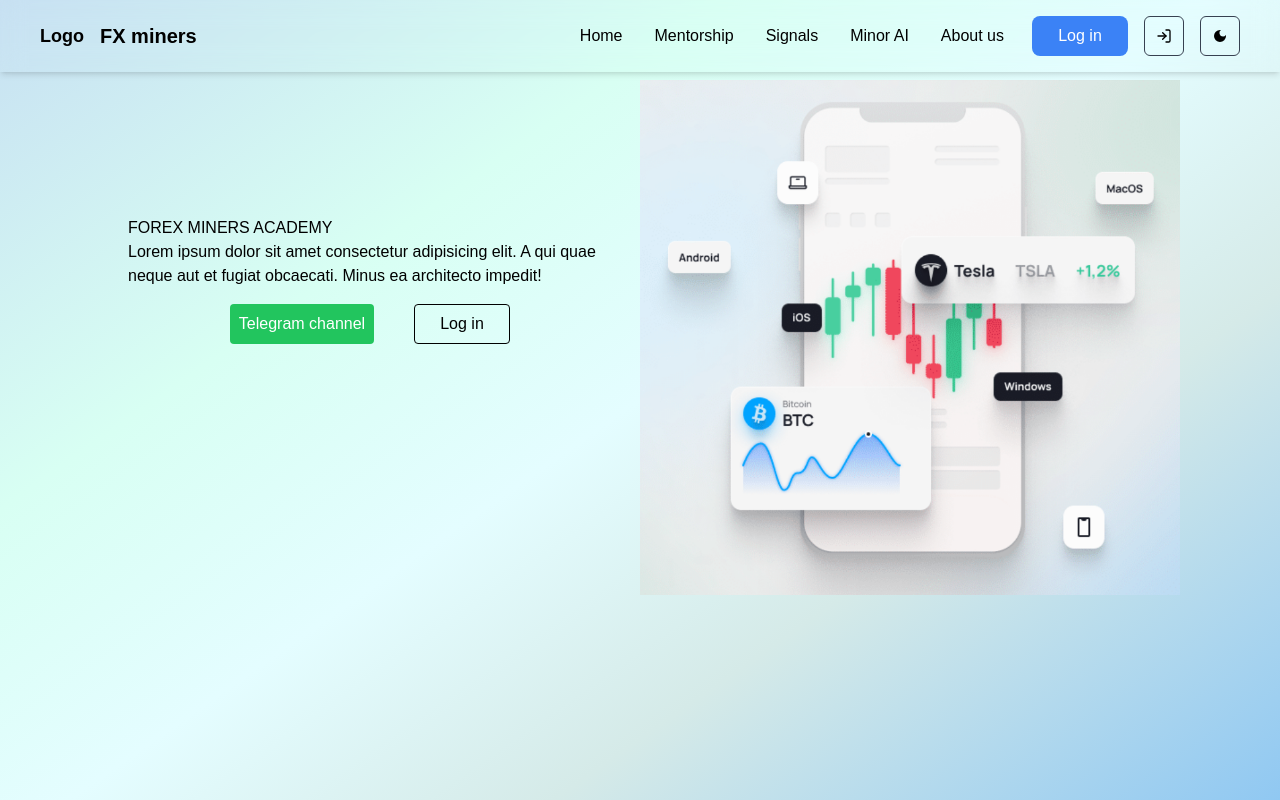
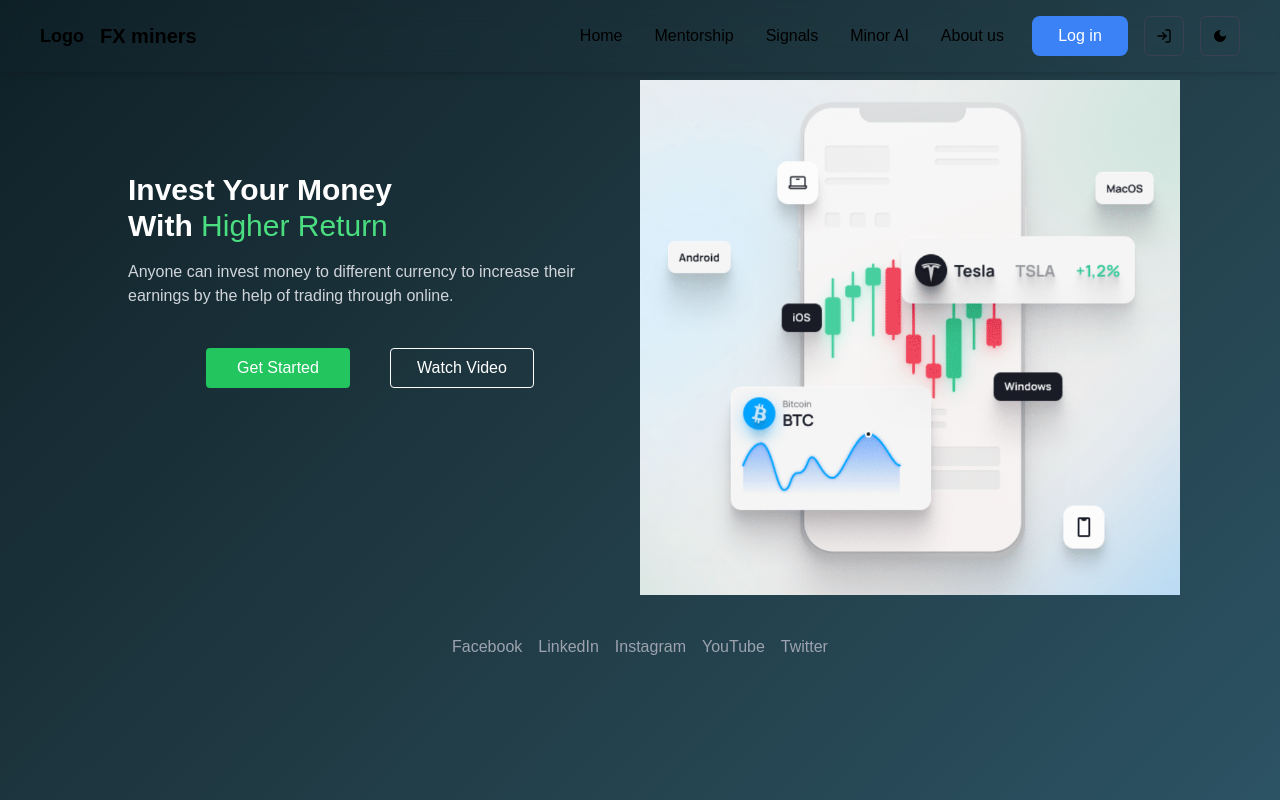
Before and after one commit to Paulin-NIYOBYOSE/FOREX-MINERS-ACADEMY, a Next.js app in the folder frontend/: page / in a window 1280 px wide. Shown: the top 800 px of the page. Built offline with nearby package versions, Linux system fonts and the light colour scheme.

Commit message:
Dealing with section

```diff
--- a/frontend/src/app/globals.css
+++ b/frontend/src/app/globals.css
@@ -8,15 +8,9 @@
   font-weight: 500;
   font-style: normal;
 }
+
+/* In your global CSS file (e.g., styles/globals.css) */
 .gradientBackground {
-  background: linear-gradient(
-    145deg,
-    rgb(199, 224, 242) 0%,
-    rgb(216, 255, 243) 30%,
-    rgb(228, 253, 255) 50%,
-    rgba(213, 234, 232, 1) 70%,
-    rgb(144, 200, 242) 100%
-  );
-  height: 100vh;
-  width: 100%;
+  background: linear-gradient(135deg, #0f2027, #203a43, #2c5364);
+  background-size: cover;
 }
--- a/frontend/src/components/Hero.tsx
+++ b/frontend/src/components/Hero.tsx
@@ -1,35 +1,62 @@
+// Hero Component - Hero.js
+
 import Navbar from "./Navbar";
 
 const Hero = () => {
   return (
     <>
-      <div className="gradientBackground">
+      <div className="gradientBackground min-h-screen">
         <Navbar />
-        <div className=" flex flex-col md:flex-row justify-center md:px-[100px] px-[20px] pt-20 ">
-          <div className="md:h-[25rem] md:w-1/2 flex flex-col gap-4 items-center justify-center ">
+        <div className="flex flex-col md:flex-row justify-center md:px-[100px] px-[20px] pt-20">
+          <div className="md:h-[25rem] md:w-1/2 flex flex-col gap-4 items-center justify-center text-center md:text-left">
             <div className="sm:pl-7 pl-5">
-              <h3>FOREX MINERS ACADEMY</h3>
-              <p>
-                Lorem ipsum dolor sit amet consectetur adipisicing elit. A qui
-                quae neque aut et fugiat obcaecati. Minus ea architecto impedit!
+              <h1 className="text-3xl font-bold text-white">
+                Invest Your Money <br /> With{" "}
+                <span className="text-green-400">Higher Return</span>
+              </h1>
+              <p className="mt-4 text-gray-300">
+                Anyone can invest money to different currency to increase their
+                earnings by the help of trading through online.
               </p>
             </div>
-            <div className="sm:flex-row flex flex-col sm:gap-10 gap-2">
+            <div className="sm:flex-row flex flex-col sm:gap-10 gap-2 mt-6">
               <button className="w-36 h-10 bg-green-500 hover:bg-blue-600 duration-700 text-white rounded">
-                Telegram channel
+                Get Started
               </button>
-              <button className="w-24 h-10  duration-700 text-black border-black border-[1.5px] rounded">
-                Log in
+              <button className="w-36 h-10 bg-transparent hover:bg-gray-800 text-white border-white border-[1.5px] duration-700 rounded">
+                Watch Video
               </button>
             </div>
           </div>
 
-          <div className="h-full w-1/2">
-            <img src="/img1.png" alt="" />
+          <div className="h-full w-1/2 flex justify-center">
+            <img
+              src="/img1.png"
+              alt="Illustration"
+              className="object-contain"
+            />
           </div>
         </div>
+        <footer className="flex justify-center gap-4 mt-10">
+          <a href="#" className="text-gray-400">
+            Facebook
+          </a>
+          <a href="#" className="text-gray-400">
+            LinkedIn
+          </a>
+          <a href="#" className="text-gray-400">
+            Instagram
+          </a>
+          <a href="#" className="text-gray-400">
+            YouTube
+          </a>
+          <a href="#" className="text-gray-400">
+            Twitter
+          </a>
+        </footer>
       </div>
     </>
   );
 };
+
 export default Hero;
```
